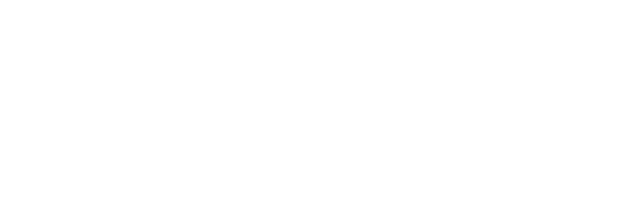
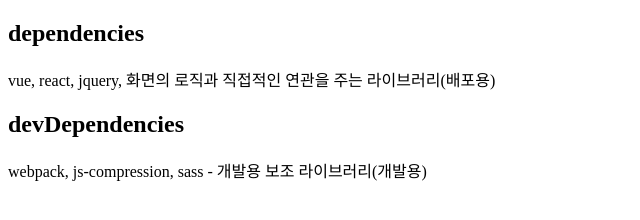
Before and after one commit to jy0813/Webpack, a website: page npm/index.html in a window 1280 px wide. Shown: the whole page, without its empty margins (0-640 px from the left). Drawn offline with Linux system fonts and the light colour scheme.

Commit message:
feat: dependencies, devDependencies 차이

```diff
--- a/npm/index.html
+++ b/npm/index.html
@@ -6,5 +6,13 @@
     <meta name="viewport" content="width=device-width, initial-scale=1.0" />
     <title>Document</title>
   </head>
-  <body></body>
+  <body>
+    <h2>dependencies</h2>
+    <p>
+      vue, react, jquery, 화면의 로직과 직접적인 연관을 주는 라이브러리(배포용)
+    </p>
+
+    <h2>devDependencies</h2>
+    <p>webpack, js-compression, sass - 개발용 보조 라이브러리(개발용)</p>
+  </body>
 </html>
--- a/npm/package.json
+++ b/npm/package.json
@@ -10,7 +10,8 @@
   "author": "",
   "license": "ISC",
   "dependencies": {
-    "jquery": "^3.6.0"
+    "jquery": "^3.6.0",
+    "vue": "^3.2.37"
   },
   "devDependencies": {}
 }
```
Also changed, not shown: 1 other file.
